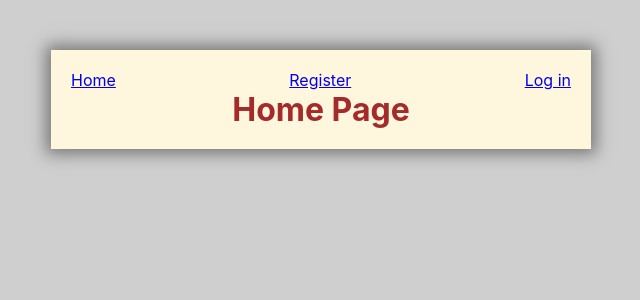
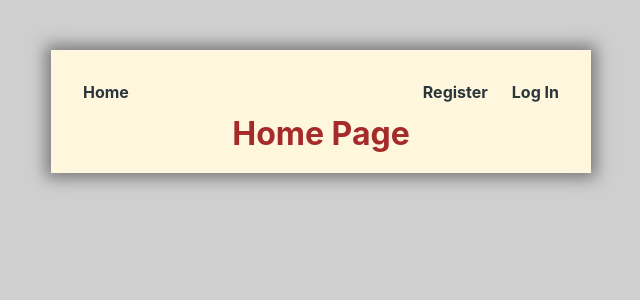
Before and after one commit to IvashkaVIP/goit-react-hw-08-phonebook, a React (Create React App) app: page / in a window 1280 px wide. Shown: the top 300 px of the page, without its empty margins (319-959 px from the left). Built offline with nearby package versions, Linux system fonts and the light colour scheme.

Commit message:
update header

```diff
--- a/src/components/AppBar/appBar.js
+++ b/src/components/AppBar/appBar.js
@@ -1,4 +1,4 @@
-import { Navigation } from '../Navigation/navigation'
+import { Navigation } from '../Navigation/Navigation'
 import { AuthNav } from 'components/AuthNav/authNav';
 import { UserMenu } from 'components/UserMenu/userMenu';
 import css from './appBar.module.css'
--- /dev/null
+++ b/src/components/AuthNav/AuthNav.module.css
@@ -0,0 +1,11 @@
+.link {
+  display: inline-block;
+  text-decoration: none;
+  padding: 12px;
+  font-weight: 700;
+  color: #2a363b;
+}
+
+.link:hover {
+  color: #e84a5f;
+}
--- a/src/components/AuthNav/authNav.jsx
+++ b/src/components/AuthNav/authNav.jsx
@@ -1,10 +1,15 @@
-import {Link} from 'react-router-dom'
+import { NavLink } from 'react-router-dom'
+import css from './AuthNav.module.css'
 
 export const AuthNav = () => {
     return (
-      <>
-        <Link to="/register">Register</Link>
-        <Link to="/login">Log in</Link>
-      </>
+      <div>
+        <NavLink className={css.link} to="/register">
+          Register
+        </NavLink>
+        <NavLink className={css.link} to="/login">
+          Log In
+        </NavLink>
+      </div>
     );
     }
--- /dev/null
+++ b/src/components/Navigation/Navigation.module.css
@@ -0,0 +1,11 @@
+.link {
+  display: inline-block;
+  text-decoration: none;
+  padding: 12px;
+  font-weight: 700;
+  color: #2a363b;
+}
+
+.link:hover {
+  color: #e84a5f;
+}
--- a/src/components/Navigation/navigation.jsx
+++ b/src/components/Navigation/navigation.jsx
@@ -1,17 +1,21 @@
-import { Link } from 'react-router-dom'
+import { NavLink } from 'react-router-dom'
 import { authSelectors } from 'redux/auth/authSelectors';
 import { useSelector } from 'react-redux';
+import css from './Navigation.module.css'
 
 export const Navigation = () => {
     const isLoggedIn = useSelector(authSelectors.selectIsLoggedIn);
 
     return (
-      <>
-        {isLoggedIn ? (
-          <Link to="/contacts">Contacts</Link>
-        ) : (
-          <Link to="/">Home</Link>
+      <nav>
+        <NavLink className={css.link} to="/">
+          Home
+        </NavLink>
+        {isLoggedIn && (
+          <NavLink className={css.link} to="/contacts">
+            Contacts
+          </NavLink>
         )}
-      </>
+      </nav>
     );
 }
--- a/src/components/UserMenu/userMenu.js
+++ b/src/components/UserMenu/userMenu.js
@@ -1,6 +1,7 @@
 // import { Link } from 'react-router-dom';
 import { useDispatch, useSelector } from 'react-redux';
 import { authSelectors } from 'redux/auth/authSelectors';
+import css from './userMenu.module.css'
 import * as authOperations  from 'redux/auth/authOperations'
 
 export const UserMenu = () => {
@@ -15,9 +16,11 @@ export const UserMenu = () => {
 
     return (
       <>
-        <div>
-          <p>Welcome, {name}!</p>
-          <button type='button' onClick = {handleLogOut}>Log Out</button>
+        <div className={css.wrapper}>
+          <p className={css.username}>Welcome, {name}!</p>
+          <button type="button" onClick={handleLogOut}>
+            Log Out
+          </button>
         </div>
       </>
     );
--- /dev/null
+++ b/src/components/UserMenu/userMenu.module.css
@@ -0,0 +1,9 @@
+.wrapper {
+  display: flex;
+  align-items: center;
+  gap: 12px;
+}
+
+.username {
+  font-weight: 700;
+}
```
